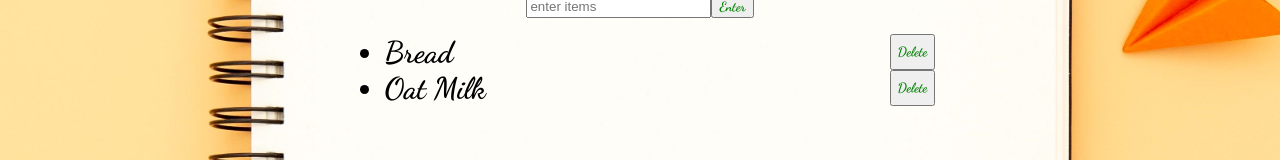
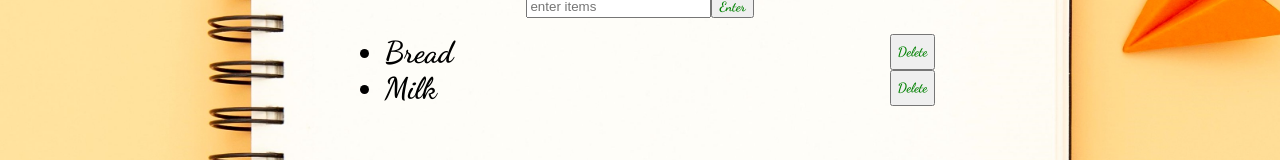
Before and after one commit to Susiepolly/ShoppingList, a plain HTML site: page index.html in a window 1280 px wide. Shown: the part 198-358 px from the top of the page. Drawn offline with Linux system fonts and the light colour scheme.

Commit message:
revert to original

```diff
--- a/index.html
+++ b/index.html
@@ -23,7 +23,7 @@
       <button class="delete">Delete</button>
     </div>
     <div>
-      <li>Oat Milk</li>
+      <li>Milk</li>
       <button class="delete">Delete</button>
     </div>
   </ul>
```
